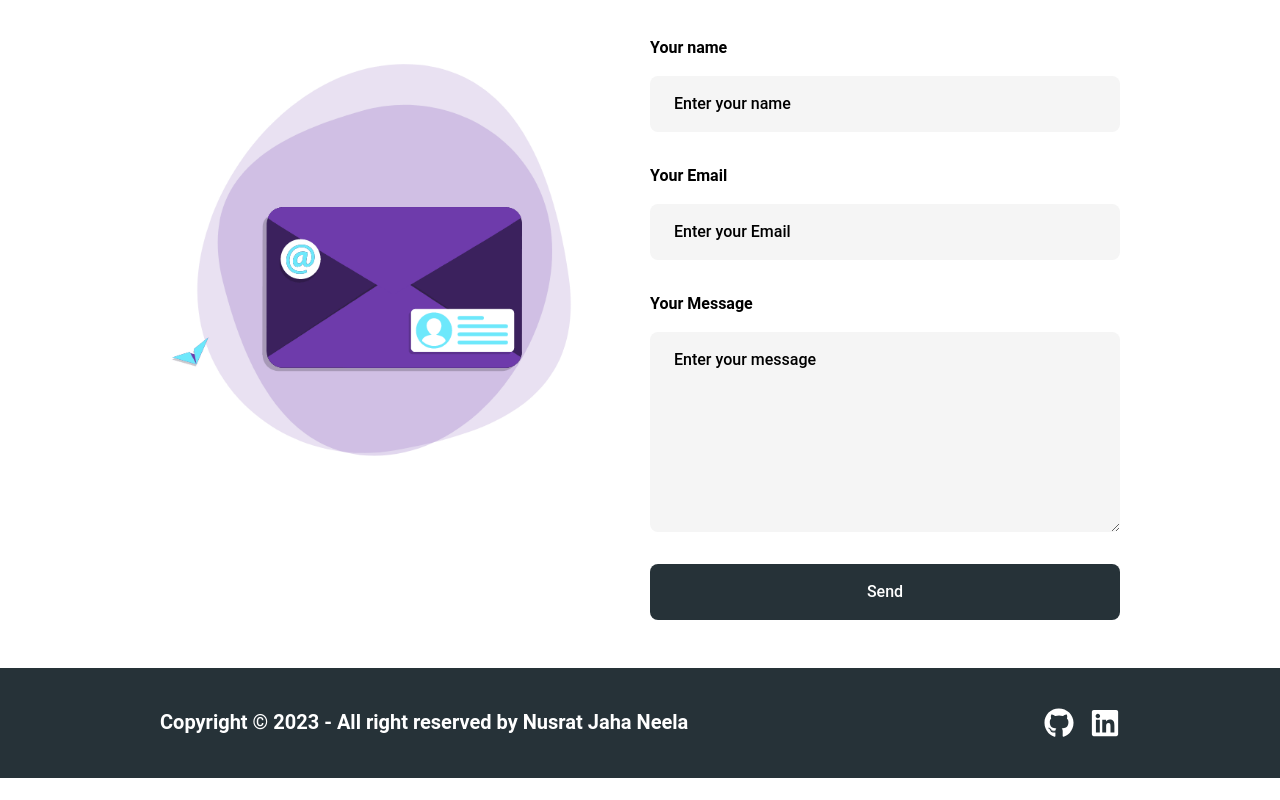
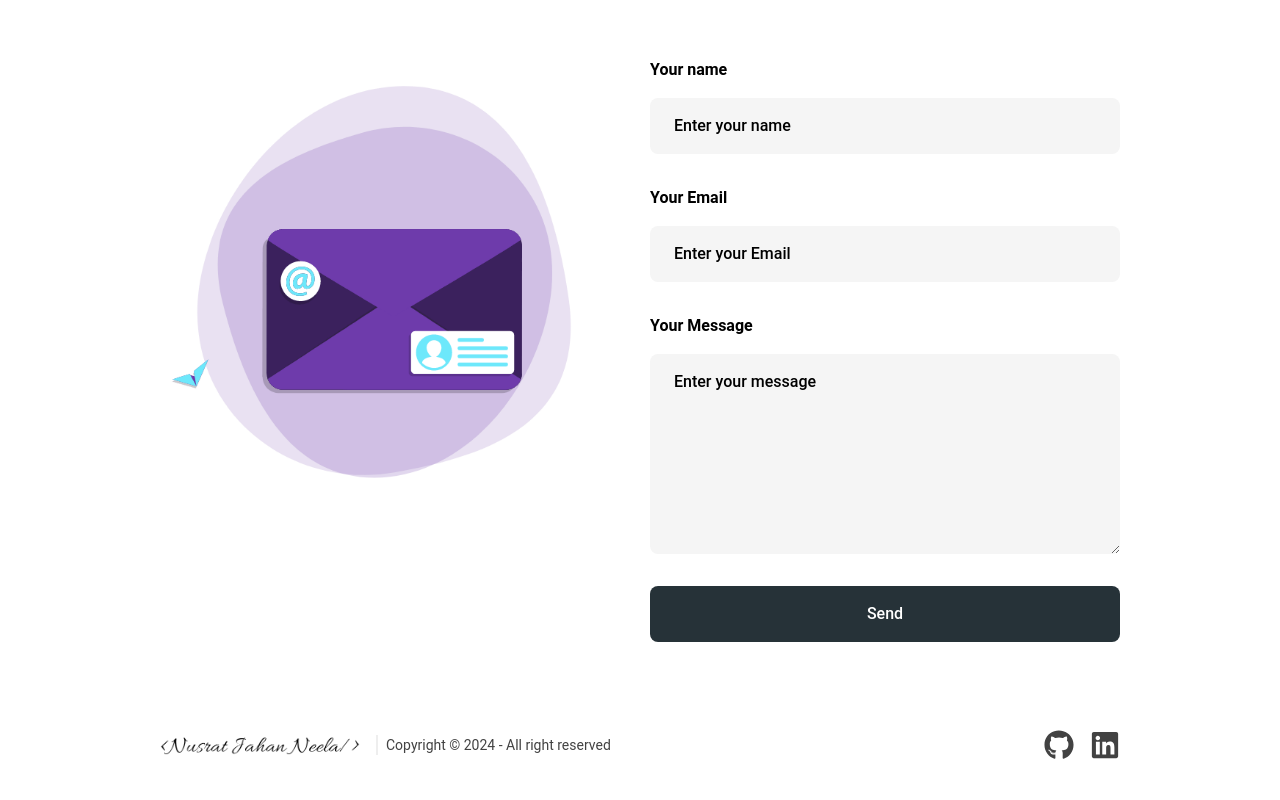
Before and after one commit to nusratneela27/my-portfolio-client, a React (Vite) app: page / in a window 1280 px wide. Shown: the part 2317-3117 px from the top of the page. Before the commit the page ends 3095 px from the top, so only its background shows below. Built offline with nearby package versions, Linux system fonts and the light colour scheme.

Commit message:
footer  up

```diff
--- a/src/components/About/About.jsx
+++ b/src/components/About/About.jsx
@@ -56,8 +56,8 @@ const About = () => {
             </p>
           </div>
         </div>
-        <div>
-          <h1 className="text-2xl font-semibold mb-2">Skills</h1>
+        <div className="space-y-2">
+          <h1 className="text-2xl font-semibold">Skills</h1>
           <div className="flex flex-wrap items-center">
             <h2 className="font-semibold underline mr-1">Web Technologies: </h2>
             <div className="flex items-center gap-1 border border-slate-200 rounded-sm px-1 m-[2px]">
--- a/src/components/Footer/Footer.jsx
+++ b/src/components/Footer/Footer.jsx
@@ -1,16 +1,22 @@
-import React from 'react';
-import { FaGithub } from 'react-icons/fa';
-import { FaLinkedin } from 'react-icons/fa';
+import React from "react";
+import { FaGithub } from "react-icons/fa";
+import { FaLinkedin } from "react-icons/fa";
+import name from "../../assets/name.png";
 
 const Footer = () => {
   return (
-        <div className='bg-blue-gray-900 px-16 md:px-40 py-10 flex justify-between'>
-            <h1 className='text-xl font-bold text-white'>Copyright © 2023 - All right reserved by Nusrat Jaha Neela</h1>
-            <p className='text-white text-3xl flex gap-4'>
+    <div className="px-16 md:px-40 py-10 flex justify-between items-center text-gray-800">
+      <div className="flex gap-4">
+        <img height={20} width={200} src={name} alt="" />
+        <h1 className="text-sm border-s-2 ps-2">
+          Copyright © 2024 - All right reserved
+        </h1>
+      </div>
+      <p className="flex text-3xl gap-4">
         <a href="https://github.com/nusratneela27">
           <FaGithub></FaGithub>
         </a>
-                <a href="https://www.linkedin.com/in/nusrat-neela/">
+        <a href="www.linkedin.com/in/nusrat-jahan-neela">
           <FaLinkedin></FaLinkedin>
         </a>
       </p>
```
Lines whose indentation alone changed are shown as unchanged.
